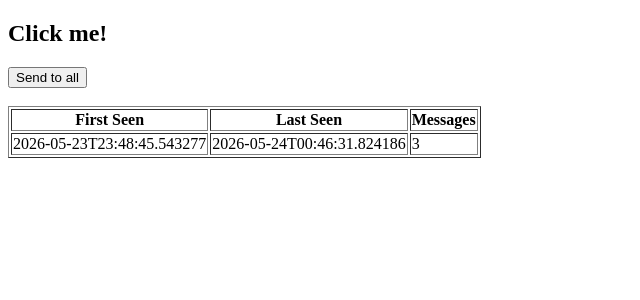
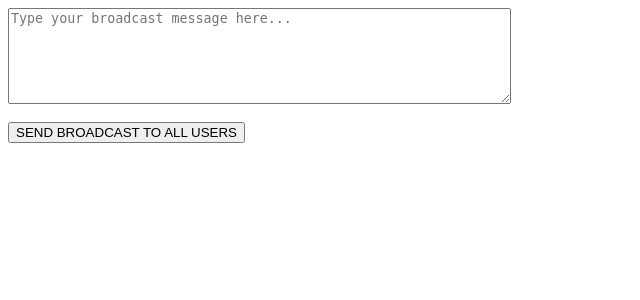
Before and after one commit to jackfrost05081998/messenger-crm, a Flask app: page / in a window 1280 px wide. Shown: the top 300 px of the page, without its empty margins (0-640 px from the left). Run offline with Flask 3, Linux system fonts and the light colour scheme; data comes from the database, SQL or seed files in the repository.

Commit message:
Update index.html

```diff
--- a/templates/index.html
+++ b/templates/index.html
@@ -1,39 +1,16 @@
-<!DOCTYPE html>
-<html>
-<head>
-    <title>Messenger Bot</title>
-</head>
-<body>
+<form action="/broadcast" method="post">
 
-<h2>Click me!</h2>
+    <textarea
+        name="message"
+        rows="6"
+        cols="60"
+        placeholder="Type your broadcast message here..."
+    ></textarea>
 
-<form action="/broadcast" method="post">
+    <br><br>
+
     <button type="submit">
-        Send to all
+        SEND BROADCAST TO ALL USERS
     </button>
+
 </form>
-
-<br>
-
-<table border="1">
-<!-- Write your comments here -->
-<tr>
-    <!--<th>PSID</th>-->
-    <th>First Seen</th>
-    <th>Last Seen</th>
-    <th>Messages</th>
-</tr>
-
-{% for user in users %}
-<tr>
-    <!--<td>{{ user[0] }}</td>-->
-    <td>{{ user[1] }}</td>
-    <td>{{ user[2] }}</td>
-    <td>{{ user[3] }}</td>
-</tr>
-{% endfor %}
-
-</table>
-
-</body>
-</html>
```
